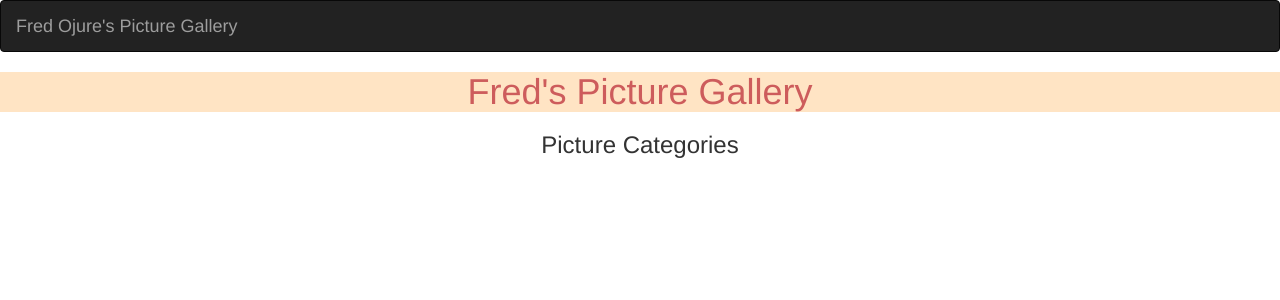
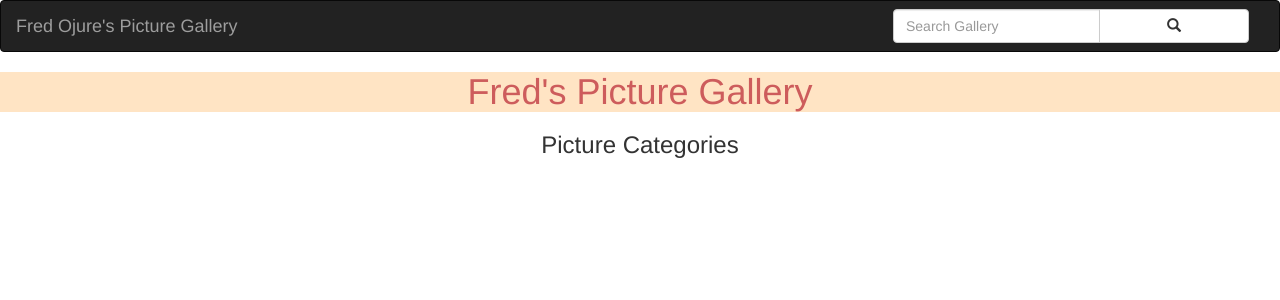
Before and after one commit to OjureFred/WebView-Gallery, a Django app: page /gallery/ in a window 1280 px wide. Shown: the top 300 px of the page. Run offline with Django 3.2, Linux system fonts and the light colour scheme; data that the repository does not hold is empty; some libraries are stand-ins or nearby versions.

Commit message:
Added code for search box in navbar

```diff
--- a/gallery/templates/navbar.html
+++ b/gallery/templates/navbar.html
@@ -11,6 +11,18 @@
     <div class="navbar-header">
       <a class="navbar-brand" href="{% url 'pictureCategory' %}">Fred Ojure's Picture Gallery</a>
     </div>
+    <!-- Adding a search form -->
+    <div class="col-sm-4 col-md-4 navbar-right">
+      <form class="navbar-form" role="search" action="{% url 'search_results' %}">
+
+        <div class="input-group">
+          <input type="text" class="form-control" placeholder="Search Gallery" name="gallery">
+          <div class="input-group-btn">
+          <button class="btn btn-default" type="submit"><i class="glyphicon glyphicon-search"></i></button>
+          </div>
+        </div>
+      </form>
+    </div>
   </div>
 </nav>
 </body>
--- a/gallery/templates/welcome.html
+++ b/gallery/templates/welcome.html
@@ -14,11 +14,11 @@
 <div class="container">
    {% for pic in all_gallery %} {{pic.image_name}}
    <div class="col-xs-12 col-sm-4 col-md-4 col-lg-4 review-card"></div>
-   <img src="{{pic.image}}" alt="{{pic.image_name}} poster" class="img-responsive" />
+   <img src="{{pic.image.url}}" alt="{{pic.image_name}} poster" class="img-responsive" />
    <li class="text-center">
       <a href="">{{pic.image_name}}</a>
       <p>Description:{{pic.immage_description}}</p>
-      <p>Location: {{pic.image_location}}</p>
+      <p>Location: {{pic.location}}</p>
    </li>
    </div>
    {% endfor%}
```
